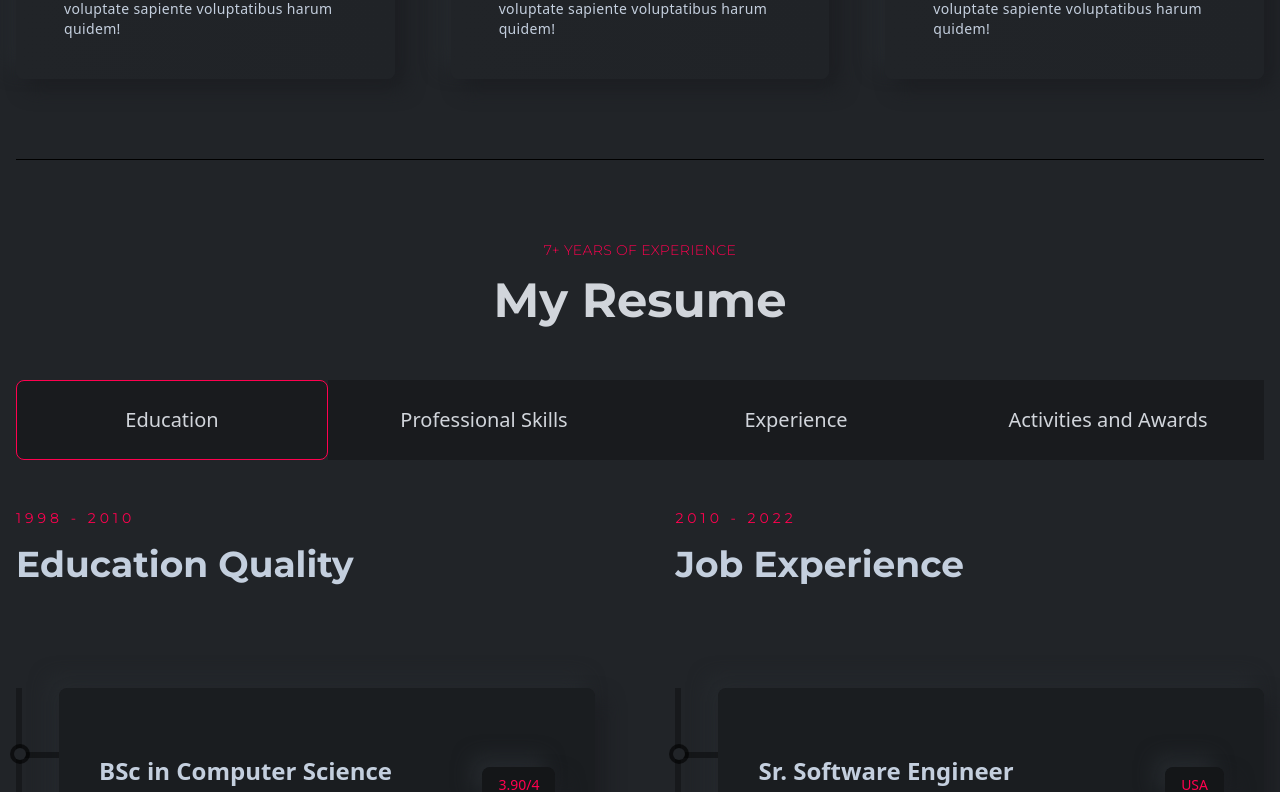
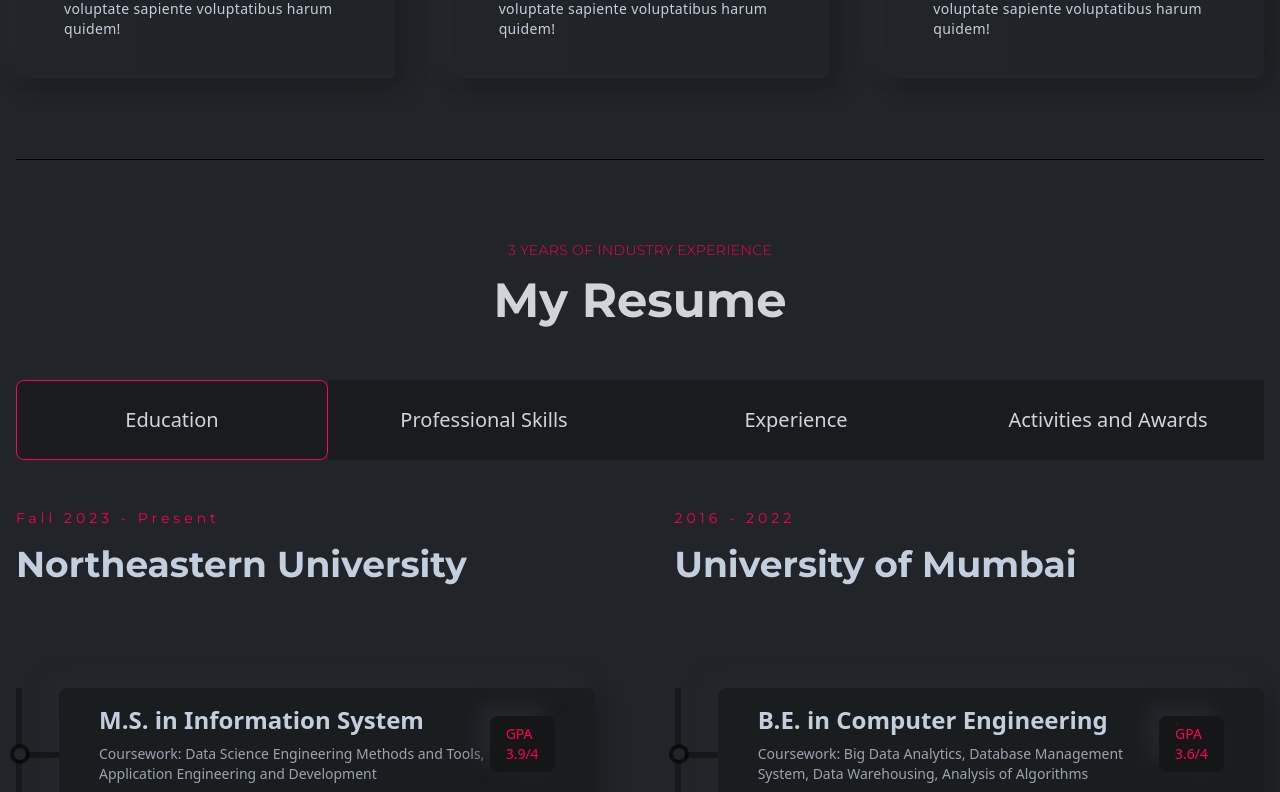
Before and after one commit to MuskanRaisinghani23/Muskan-Personal-Website, a React (Create React App) app: page / in a window 1280 px wide. Shown: the part 2008-2800 px from the top of the page. Built offline with nearby package versions, Linux system fonts and the light colour scheme.

Commit message:
Navbar modified. Education section added

```diff
--- a/src/components/features/Features.js
+++ b/src/components/features/Features.js
@@ -11,7 +11,9 @@
       id="features"
       className="w-full py-20 border-b-[1px] border-b-black"
     >
-      <Title title="Features" des="What I Do" />
+      <div className="flex justify-center items-center text-center">
+        <Title title="Features" des="What I Do" />
+      </div>
       <div className="grid grid-cols-1 md:grid-cols-2 xl:grid-cols-3 gap-6 xl:gap-20">
         <Card
           title="Database Design"
--- a/src/components/footer/FooterBottom.js
+++ b/src/components/footer/FooterBottom.js
@@ -4,7 +4,7 @@
   return (
     <div className="w-full py-10">
       <p className="text-center text-gray-500 text-base">
-        © 2022. All rights reserved by Noor Mohammad
+        © 2024 Muskan Raisinghani
       </p>
     </div>
   );
--- a/src/components/navbar/Navbar.js
+++ b/src/components/navbar/Navbar.js
@@ -43,12 +43,12 @@
           <div className="w-[80%] h-screen overflow-scroll absolute top-0 left-0 bg-gray-900 p-4 scrollbar-hide">
             <div className="flex flex-col gap-8 py-2 relative">
               <div>
-                <img className="w-32" src={logo} alt="logo" />
+                {/* <img className="w-32" src={logo} alt="logo" />
                 <p className="text-sm text-gray-400 mt-2">
                   Lorem ipsum dolor sit, amet consectetur adipisicing elit.
                   Earum soluta perspiciatis molestias enim cum repellat, magnam
                   exercitationem distinctio aliquid nam.
-                </p>
+                </p> */}
               </div>
               <ul className="flex flex-col gap-4">
                 {navLinksdata.map((item) => (
--- a/src/components/projects/Projects.js
+++ b/src/components/projects/Projects.js
@@ -11,7 +11,7 @@
     >
       <div className="flex justify-center items-center text-center">
         <Title
-          title="VISIT MY PORTFOLIO AND KEEP YOUR FEEDBACK"
+          title="VISIT MY PORTFOLIO"
           des="My Projects"
         />
       </div>
--- a/src/components/resume/Education.js
+++ b/src/components/resume/Education.js
@@ -12,27 +12,15 @@
       {/* part one */}
       <div>
         <div className="py-6 lgl:py-12 font-titleFont flex flex-col gap-4">
-          <p className="text-sm text-designColor tracking-[4px]">1998 - 2010</p>
-          <h2 className="text-3xl md:text-4xl font-bold">Education Quality</h2>
+          <p className="text-sm text-designColor tracking-[4px]">Fall 2023 - Present</p>
+          <h2 className="text-3xl md:text-4xl font-bold">Northeastern University</h2>
         </div>
-        <div className="mt-6 lgl:mt-14 w-full h-[1000px] border-l-[6px] border-l-black border-opacity-30 flex flex-col gap-10">
+        <div className="mt-6 lgl:mt-14 w-full h-[300px] border-l-[6px] border-l-black border-opacity-30 flex flex-col gap-10">
           <ResumeCard
-            title="BSc in Computer Science"
-            subTitle="University of DVI (2006 - 2010)"
-            result="3.90/4"
-            des="The training provided by universities in order to prepare people to work in various sectors of the economy or areas of culture."
-          />
-          <ResumeCard
-            title="AS - Science & Information"
-            subTitle="SuperKing College (2001 - 2005)"
-            result="4.75/5"
-            des="Higher education is tertiary education leading to award of an academic degree. Higher education, also called post-secondary education."
-          />
-          <ResumeCard
-            title="Secondary School Education"
-            subTitle="Kingstar Secondary School (1998 - 2000)"
-            result="5.00/5"
-            des="Secondary education or post-primary education covers two phases on the International Standard Classification of Education scale."
+            title="M.S. in Information System"
+            subTitle="Coursework: Data Science Engineering Methods and Tools, Application Engineering and Development"
+            result="GPA 3.9/4"
+            des="At Northeastern University, my goal is to acquire skills that directly translate into industry success, enabling me to proficiently design, implement, and optimize solutions. I am dedicated to bridging the gap between academia and practical application, ensuring a seamless transition to contributing value in the professional landscape."
           />
         </div>
       </div>
@@ -40,27 +28,15 @@
 
       <div>
         <div className="py-6 lgl:py-12 font-titleFont flex flex-col gap-4">
-          <p className="text-sm text-designColor tracking-[4px]">2010 - 2022</p>
-          <h2 className="text-3xl md:text-4xl font-bold">Job Experience</h2>
+          <p className="text-sm text-designColor tracking-[4px]">2016 - 2022</p>
+          <h2 className="text-3xl md:text-4xl font-bold">University of Mumbai</h2>
         </div>
-        <div className="mt-6 lgl:mt-14 w-full h-[1000px] border-l-[6px] border-l-black border-opacity-30 flex flex-col gap-10">
+        <div className="mt-6 lgl:mt-14 w-full h-[300px] border-l-[6px] border-l-black border-opacity-30 flex flex-col gap-10">
           <ResumeCard
-            title="Sr. Software Engineer"
-            subTitle="Google Out Tech - (2017 - Present)"
-            result="USA"
-            des="Google's hiring process is an important part of our culture. Googlers care deeply about their teams and the people who make them up."
-          />
-          <ResumeCard
-            title="Web Developer & Trainer"
-            subTitle="Apple Developer Team - (2012 - 2016)"
-            result="MALAYSIA"
-            des="A popular destination with a growing number of highly qualified homegrown graduates, it's true that securing a role in Malaysia isn't easy."
-          />
-          <ResumeCard
-            title="Front-end Developer"
-            subTitle="Nike - (2020 - 2011)"
-            result="Oman"
-            des="The Oman economy has grown strongly over recent years, having transformed itself from a producer and innovation-based economy."
+            title="B.E. in Computer Engineering"
+            subTitle="Coursework: Big Data Analytics, Database Management System, Data Warehousing, Analysis of Algorithms"
+            result="GPA 3.6/4"
+            des="During my undergraduate studies at the University of Mumbai, I immersed myself in a rich curriculum encompassing theoretical and practical application in the field of computer engineering. Beyond the classroom, I actively contributed to the academic landscape by publishing a research paper, demonstrating my commitment to the field."
           />
         </div>
       </div>
--- a/src/components/resume/Experience.js
+++ b/src/components/resume/Experience.js
@@ -19,7 +19,7 @@
             title="Sr. Software Engineer"
             subTitle="Google Out Tech - (2017 - Present)"
             result="USA"
-            des="Google's hiring process is an important part of our culture. Googlers care deeply about their teams and the people who make them up."
+            des="Google's hiring process is an important part of our culture. Googlers care deeply about their teams and the people who make them up.oogle's hiring process is an important part of our culture. Googlers care deeply about their teams and the people who make them up."
           />
           <ResumeCard
             title="Web Developer & Trainer"
--- a/src/components/resume/Resume.js
+++ b/src/components/resume/Resume.js
@@ -13,7 +13,7 @@
   return (
     <section id="resume" className="w-full py-20 border-b-[1px] border-b-black">
       <div className="flex justify-center items-center text-center">
-        <Title title="7+ YEARS OF EXPERIENCE" des="My Resume" />
+        <Title title="3 YEARS OF INDUSTRY EXPERIENCE" des="My Resume" />
       </div>
       <div>
         <ul className="w-full grid grid-cols-1 md:grid-cols-2 xl:grid-cols-4">
--- a/src/components/resume/ResumeCard.js
+++ b/src/components/resume/ResumeCard.js
@@ -2,7 +2,7 @@
 
 const ResumeCard = ({title,subTitle,result,des}) => {
   return (
-    <div className="w-full h-1/3 group flex">
+    <div className="w-full h-1/1 group flex">
       <div className="w-10 h-[6px] bgOpacity mt-16 relative">
         <span className="absolute w-5 h-5 rounded-full -top-2 -left-3 flex justify-center items-center bg-black bg-opacity-60">
           <span className="w-3 h-3 rounded-full bg-bodyColor inline-flex group-hover:bg-designColor duration-300"></span>
```
